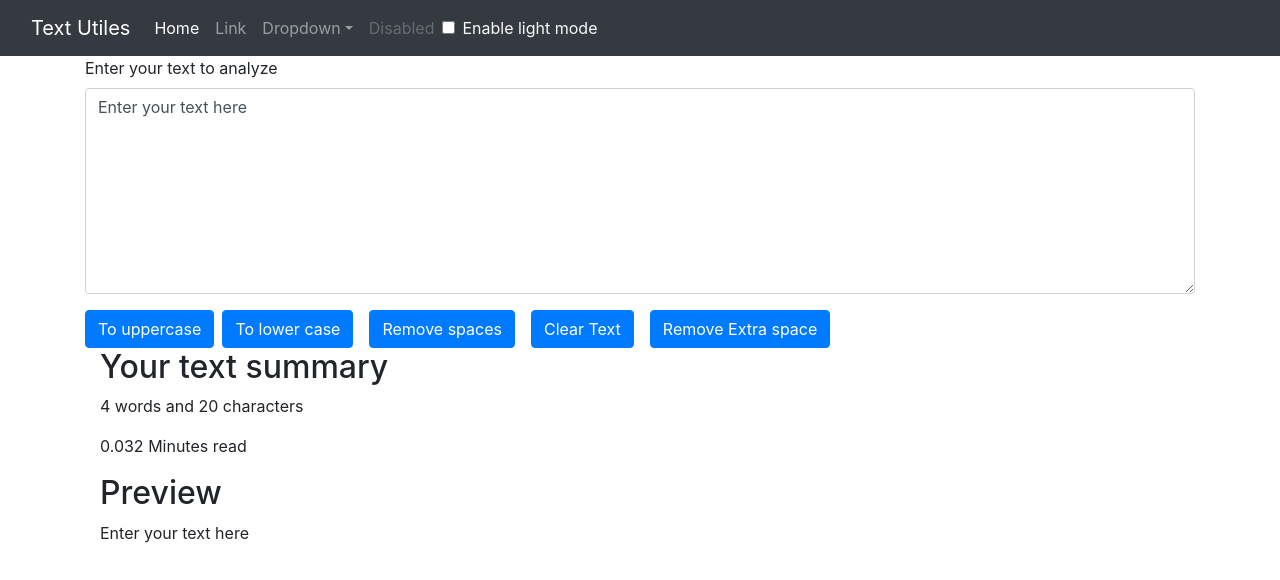
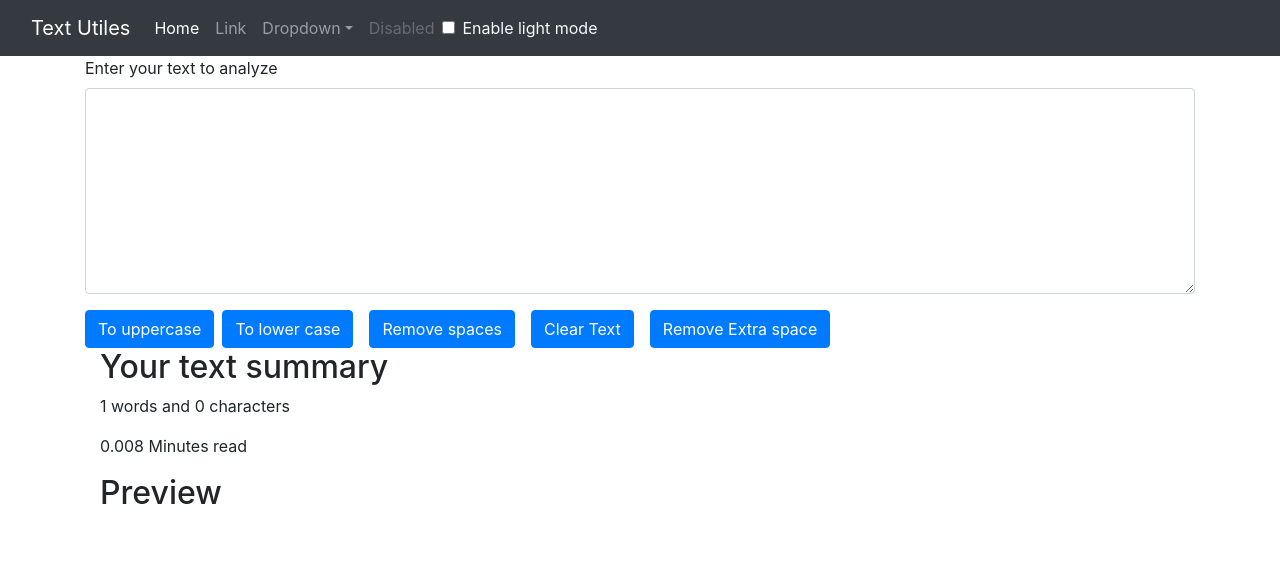
Before and after one commit to MAmmaadTehseen/react, a React (Create React App) app: page / in a window 1280 px wide. Shown: the top 580 px of the page. Built offline with nearby package versions, Linux system fonts and the light colour scheme.

Commit message:
Update Textforms.js

```diff
--- a/src/Components/Textforms.js
+++ b/src/Components/Textforms.js
@@ -1,7 +1,7 @@
 import React ,{useState} from 'react'
 
 export default function Textforms(props) {
-    const[text,setText]=useState("Enter your text here");
+    const[text,setText]=useState("");
     const handleUpClick=()=>{
         let newtext=text.toUpperCase();
         setText(newtext);
```
